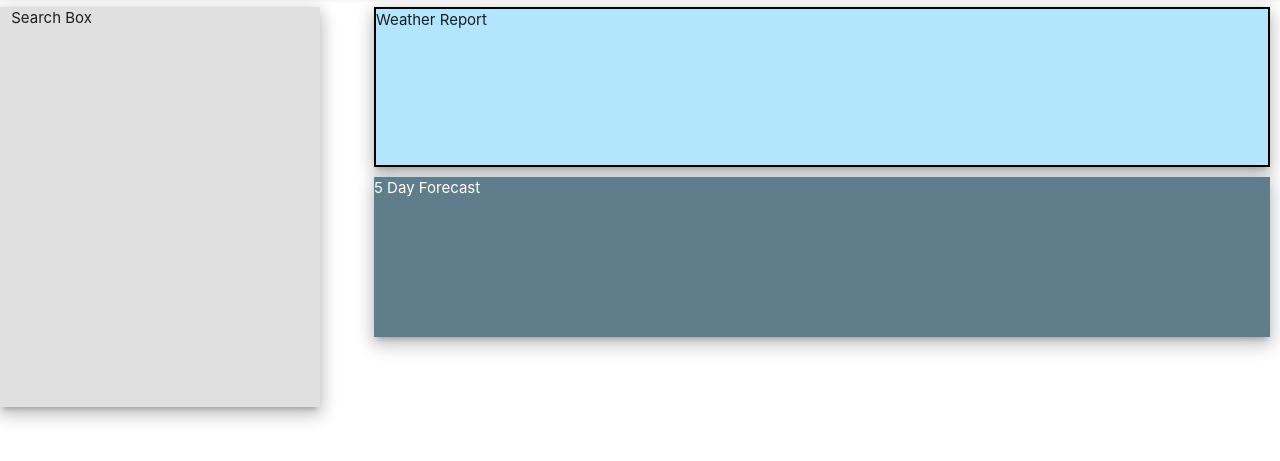
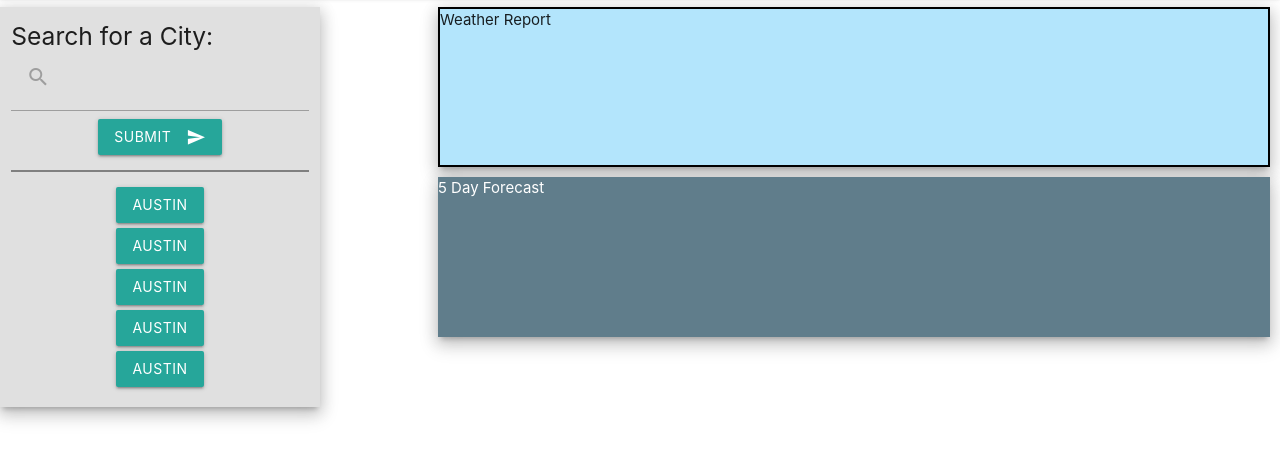
Before and after one commit to D-Whipp/weather-dashboard, a plain HTML site: page index.html in a window 1280 px wide. Shown: the part 67-528 px from the top of the page. Drawn offline with nearby package versions, Linux system fonts and the light colour scheme.

Commit message:
Styled Search Box

```diff
--- a/assets/css/styles.css
+++ b/assets/css/styles.css
@@ -14,13 +14,21 @@
 
 .weather-report {
     height: 20vh;
-    width: 70vw;
+    width: 65vw;
     margin: 10px;
     border: 2px solid black;
 }
 
 .forecast {
     height: 20vh;
-    width: 70vw;
+    width: 65vw;
     margin: 10px;
 }
+
+.m5 {
+    margin: 5px;
+}
+
+.border-bot {
+    border-bottom: 2px solid grey;
+}
--- a/index.html
+++ b/index.html
@@ -30,16 +30,58 @@
     <!-- CONTAINER HOLDS ALL START -->
     <div class="row">
       <!-- SEARCH BOX START -->
-      <div class="col l3 search-box grey lighten-2 z-depth-3 search-box">Search Box</div>
+      <div class="col l3 search-box grey lighten-2 z-depth-3 search-box">
+          <h5>Search for a City:</h5>
+        <form class="border-bot">
+          <div class="input-field center">
+            <input id="search" type="search" required />
+            <label class="label-icon" for="search"
+              ><i class="material-icons">search</i></label
+            >
+            <i class="material-icons">close</i>
+            <button
+              class="btn waves-effect waves-light"
+              type="submit"
+              name="action"
+            >
+              Submit
+              <i class="material-icons right">send</i>
+            </button>
+          </div>
+        </form>
+        <div class="container center">
+          <ul>
+            <li class="m5">
+              <button class="btn waves-effect waves-light">Austin</button>
+            </li>
+            <li class="m5">
+              <button class="btn waves-effect waves-light">Austin</button>
+            </li>
+            <li class="m5">
+              <button class="btn waves-effect waves-light">Austin</button>
+            </li>
+            <li class="m5">
+              <button class="btn waves-effect waves-light">Austin</button>
+            </li>
+            <li class="m5">
+              <button class="btn waves-effect waves-light">Austin</button>
+            </li>
+          </ul>
+        </div>
+      </div>
       <!-- SEARCH BOX END -->
 
       <div class="float-right">
         <!-- WEATHER REPORT START -->
-        <div class="row l9 light-blue lighten-4 z-depth-3 weather-report">Weather Report</div>
+        <div class="row l9 light-blue lighten-4 z-depth-3 weather-report">
+          Weather Report
+        </div>
         <!-- WEATHER REPORT END -->
 
         <!-- 5 DAY FORECAST START -->
-        <div class="row l9 blue-grey white-text z-depth-3 forecast">5 Day Forecast</div>
+        <div class="row l9 blue-grey white-text z-depth-3 forecast">
+          5 Day Forecast
+        </div>
         <!-- 5 DAY FORECAST END -->
       </div>
       <!-- CONTAINER HOLDS ALL END -->
```
